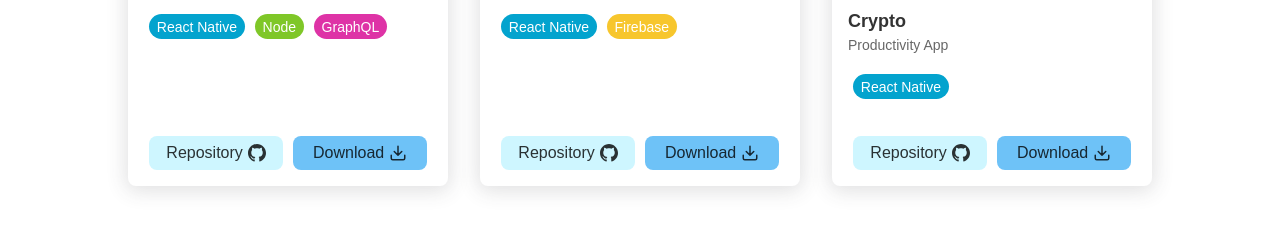
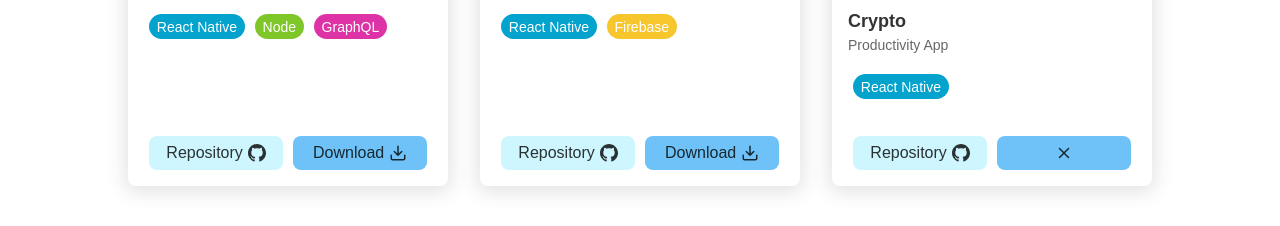
Before and after one commit to tzivigelstein/portfolio, a React (Create React App) app: page / in a window 1280 px wide. Shown: the part 2320-2546 px from the top of the page. Built offline with nearby package versions, Linux system fonts and the light colour scheme; no server answers.

Commit message:
Added metadata and apk errors handle

```diff
--- a/public/index.html
+++ b/public/index.html
@@ -5,17 +5,37 @@
     <link rel="icon" href="%PUBLIC_URL%/favicon.ico" />
     <meta name="viewport" content="width=device-width, initial-scale=1" />
     <meta name="theme-color" content="#6ec2f7" />
+
+    <!-- Primary Meta Tags -->
+    <title>Tzivi | Portfolio</title>
+    <meta name="title" content="Tzivi | Portfolio" />
     <meta
       name="description"
-      content="I'm Tzivi and this is my portfolio 👨‍💻. Come on in and find out more about me 🤗"
+      content="I'm Tzivi and this is my portfolio 👨‍💻. Come on in and find out more about me 🤗."
     />
-    <meta property="og:image" content="./logo192.png" />
-    <meta property="og:site_name" content="Tzivi" />
+
+    <!-- Open Graph / Facebook -->
+    <meta property="og:type" content="website" />
+    <meta property="og:url" content="https://tzivi.vercel.app/" />
     <meta property="og:title" content="Tzivi | Portfolio" />
+    <meta
+      property="og:description"
+      content="I'm Tzivi and this is my portfolio 👨‍💻. Come on in and find out more about me 🤗."
+    />
+    <meta property="og:image" content="./images/Cover.webp" />
+
+    <!-- Twitter -->
+    <meta property="twitter:card" content="summary_large_image" />
+    <meta property="twitter:url" content="https://tzivi.vercel.app/" />
+    <meta property="twitter:title" content="Tzivi | Portfolio" />
+    <meta
+      property="twitter:description"
+      content="I'm Tzivi and this is my portfolio 👨‍💻. Come on in and find out more about me 🤗."
+    />
+    <meta property="twitter:image" content="./images/Cover.webp" />
 
     <link rel="apple-touch-icon" href="%PUBLIC_URL%/logo192.png" />
     <link rel="manifest" href="%PUBLIC_URL%/manifest.json" />
-    <title>Tzivi | Portfolio</title>
   </head>
   <body>
     <noscript>You need to enable JavaScript to run this app.</noscript>
--- a/src/components/ListProject/ListProject.js
+++ b/src/components/ListProject/ListProject.js
@@ -1,7 +1,7 @@
 import React, { useEffect, useState } from 'react'
 import styles from './listproject.module.css'
 import { GithubIcon } from '../SocialIcons'
-import { SiteIcon, DownloadIcon } from '../UICons'
+import { SiteIcon, DownloadIcon, TimesIcon } from '../UICons'
 import ActivityIndicator from '../ActivityIndicator/ActivityIndicator'
 
 const url = 'http://192.168.0.10:4000/api/download/apk'
@@ -9,8 +9,9 @@ const url = 'http://192.168.0.10:4000/api/download/apk'
 const ListProject = ({ project }) => {
   const { category, title, subtitle, image, repository, site, stack, apk } = project
 
+  const [downloadUrl, setDownloadUrl] = useState('')
   const [loading, setLoading] = useState(false)
-  const [downloadUrl, setDownloadUrl] = useState('')
+  const [error, setError] = useState(false)
 
   useEffect(() => {
     apk && handleGetLink()
@@ -26,7 +27,7 @@ const ListProject = ({ project }) => {
 
       setDownloadUrl(response)
     } else {
-      console.log('no link')
+      setError(true)
     }
     setLoading(false)
   }
@@ -83,9 +84,9 @@ const ListProject = ({ project }) => {
             </a>
           ) : (
             <a className={`${styles.link} ${styles.siteLink}`} href={downloadUrl}>
-              {loading ? (
-                <ActivityIndicator size="small" />
-              ) : (
+              {loading && <ActivityIndicator size="small" />}
+              {error && <TimesIcon width={18} height={18} />}
+              {!error && !loading && (
                 <>
                   Download
                   <DownloadIcon className={styles.linkIcon} width={18} height={18} stroke="rgba(0,0,0,0.8)" />
--- a/src/components/UICons.js
+++ b/src/components/UICons.js
@@ -32,3 +32,19 @@ export const SiteIcon = props => (
     <path d="M7 17L17 7M7 7h10v10" />
   </svg>
 )
+
+export const TimesIcon = props => (
+  <svg
+    viewBox="0 0 24 24"
+    width={24}
+    height={24}
+    stroke="currentColor"
+    strokeWidth={2}
+    fill="none"
+    strokeLinecap="round"
+    strokeLinejoin="round"
+    {...props}
+  >
+    <path d="M18 6L6 18M6 6l12 12" />
+  </svg>
+)
```
Also changed, not shown: public/images/Cover.webp (added).
